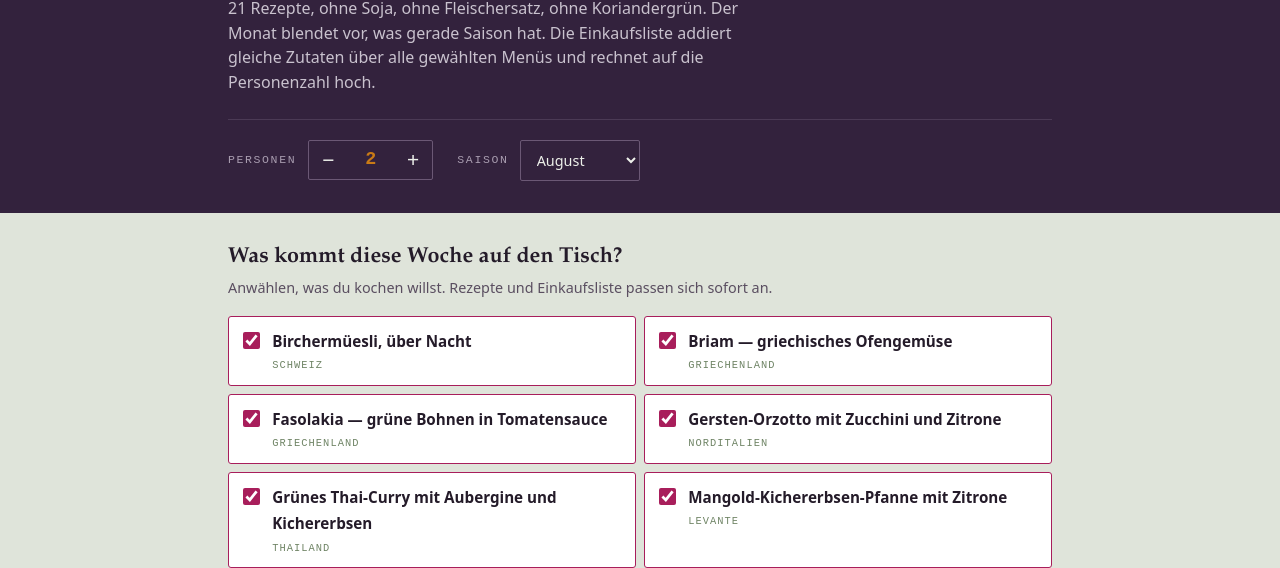
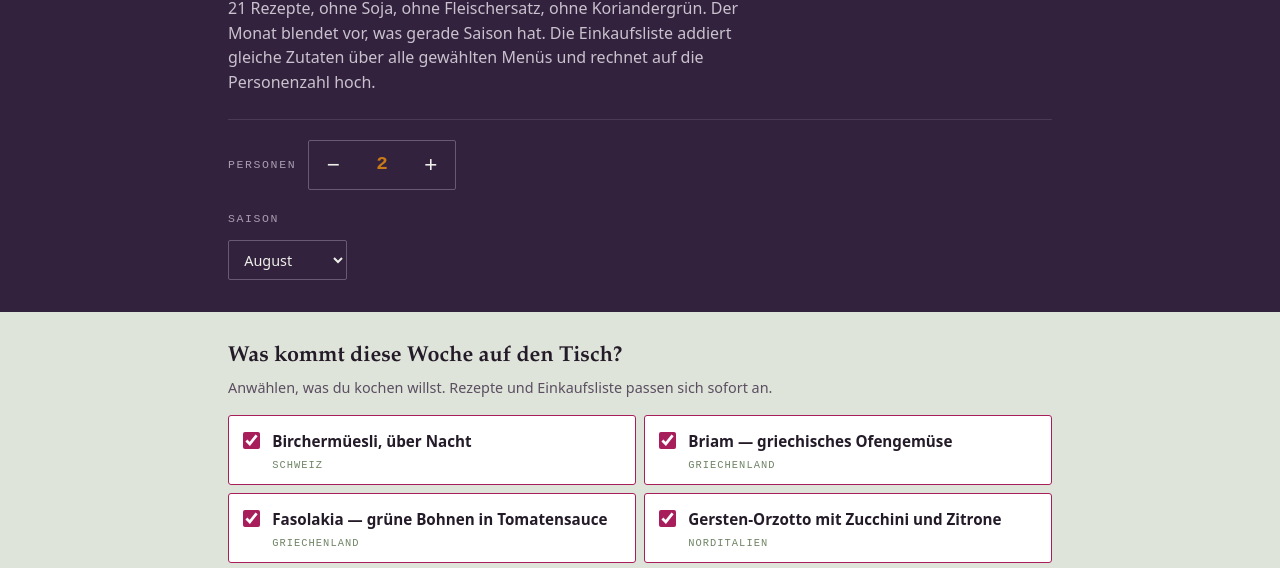
Before and after one commit to erwachsenenbildungdidaktik-blip/Ern-hrungsplan, a plain HTML site: page index.html in a window 1280 px wide. Shown: the part 182-750 px from the top of the page. Drawn offline with Linux system fonts and the light colour scheme.

Commit message:
Add files via upload

```diff
--- a/index.html
+++ b/index.html
@@ -34,18 +34,20 @@ h1{font-family:"Iowan Old Style","Palatino Linotype",Palatino,Georgia,serif;
 .lede{max-width:34rem;color:#C9C2CE;font-size:1rem}
 
 /* Personen */
-.personen{display:flex;align-items:center;gap:.75rem;
+.personen{display:flex;align-items:center;gap:.75rem;flex-wrap:wrap;
   border-top:1px solid #4B3A55;margin-top:1.5rem;padding-top:1.25rem}
 .personen .lab{font-family:ui-monospace,monospace;font-size:.72rem;
   letter-spacing:.14em;text-transform:uppercase;color:#A99DB0}
-.zaehler{display:flex;align-items:center;gap:.15rem;
+.zaehler{display:flex;align-items:center;gap:.15rem;flex:0 0 auto;
   border:1px solid #6B5875;border-radius:2px;overflow:hidden}
-.zaehler button{width:2.4rem;height:2.4rem;font-size:1.3rem;line-height:1;
-  background:transparent;color:var(--kalk);border:0;cursor:pointer}
+.zaehler button{width:3rem;height:3rem;min-width:3rem;font-size:1.4rem;line-height:1;
+  background:transparent;color:var(--kalk);border:0;cursor:pointer;
+  flex:0 0 auto;touch-action:manipulation;-webkit-tap-highlight-color:transparent}
+.zaehler button:active{background:#4B3A55}
 .zaehler button:hover{background:#4B3A55}
 .zaehler button:disabled{opacity:.3;cursor:not-allowed}
-.zaehler output{min-width:2.6rem;text-align:center;
-  font-family:ui-monospace,monospace;font-size:1.15rem;font-weight:700;color:var(--curry)}
+.zaehler output{min-width:2.8rem;flex:0 0 auto;text-align:center;
+  font-family:ui-monospace,monospace;font-size:1.2rem;font-weight:700;color:var(--curry)}
 button:focus-visible,label:focus-within,select:focus-visible{outline:2px solid var(--curry);outline-offset:2px}
 #monat{font:inherit;font-size:.9rem;background:transparent;color:var(--kalk);
   border:1px solid #6B5875;border-radius:2px;padding:.55rem .7rem}
@@ -148,11 +150,11 @@ footer{padding-top:2.5rem;font-size:.85rem;color:#5A4E60}
     <div class="personen">
       <span class="lab">Personen</span>
       <div class="zaehler">
-        <button id="minus" aria-label="Weniger Personen">−</button>
+        <button type="button" id="minus" aria-label="Weniger Personen">−</button>
         <output id="anz" aria-live="polite">2</output>
-        <button id="plus" aria-label="Mehr Personen">+</button>
+        <button type="button" id="plus" aria-label="Mehr Personen">+</button>
       </div>
-      <span class="lab" style="margin-left:.75rem">Saison</span>
+      <span class="lab" style="flex-basis:100%;margin-top:.5rem">Saison</span>
       <select id="monat" aria-label="Monat wählen"></select>
     </div>
   </div>
@@ -167,9 +169,9 @@ footer{padding-top:2.5rem;font-size:.85rem;color:#5A4E60}
     </noscript>
     <div class="karten" id="karten"></div>
     <div class="schnell">
-      <button id="alle">Alle wählen</button>
-      <button id="keine">Auswahl leeren</button>
-      <button id="drucken">Drucken</button>
+      <button type="button" id="alle">Alle wählen</button>
+      <button type="button" id="keine">Auswahl leeren</button>
+      <button type="button" id="drucken">Drucken</button>
     </div>
   </div>
 </section>
```
